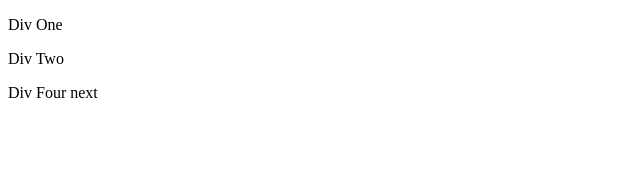
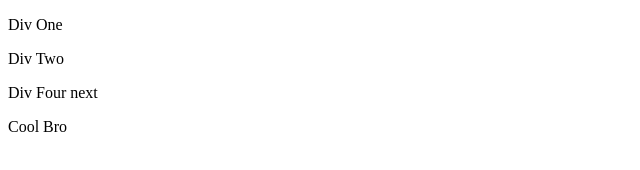
Before and after one commit to Jarrod-Payton/Hello-World, a plain HTML site: page index.html in a window 1280 px wide. Shown: the full height of the page, 0-640 px from the left. Drawn offline with Linux system fonts and the light colour scheme.

Commit message:
added a p tag

```diff
--- a/index.html
+++ b/index.html
@@ -26,6 +26,7 @@
     <div>
       <p></p>
     </div>
+    <p>Cool Bro</p>
 <body>
 
 </html>
```
